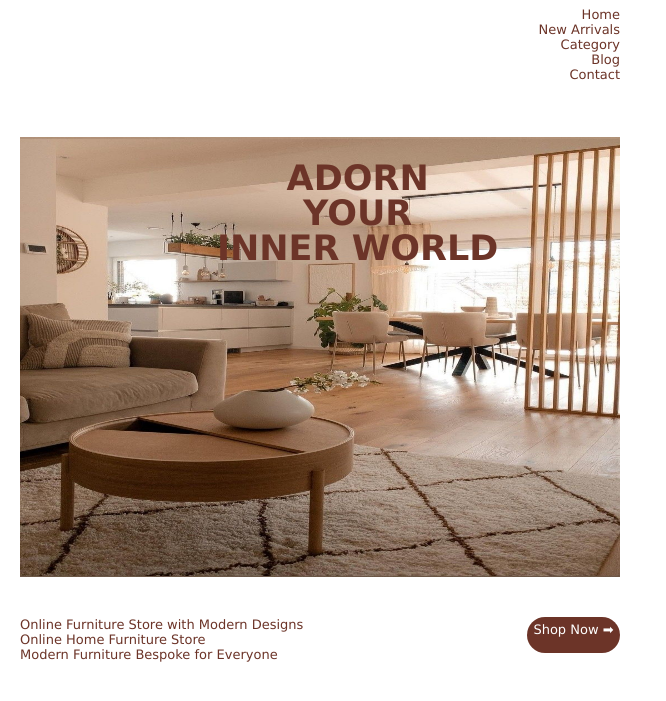
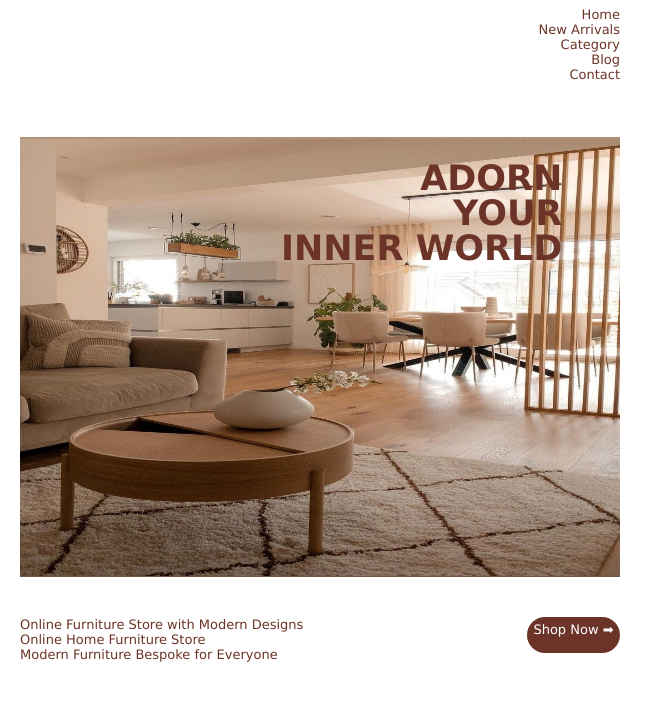
Before and after one commit to mansiraizada/Castlery, a plain HTML site: page index.html in a window 1280 px wide. Shown: the part 63-764 px from the top of the page, without its empty margins (0-666 px from the left). Drawn offline with nearby package versions, Linux system fonts and the light colour scheme.

Commit message:
Update style.css

```diff
--- a/style.css
+++ b/style.css
@@ -89,14 +89,14 @@ html, body{
 
 #left-center h1{
     position: absolute;
+    text-align: end;
     top: 28%;
-    left: 15%;
+    left: 20%;
     grid-row: 2/3;
     grid-column: 1/3;
     font-size: 35px;
     font-weight: 600;
     line-height: 1;
-    text-align: center;
     color: #6C3428;
     padding: 0px 25px 50px 25px;
 }
```
